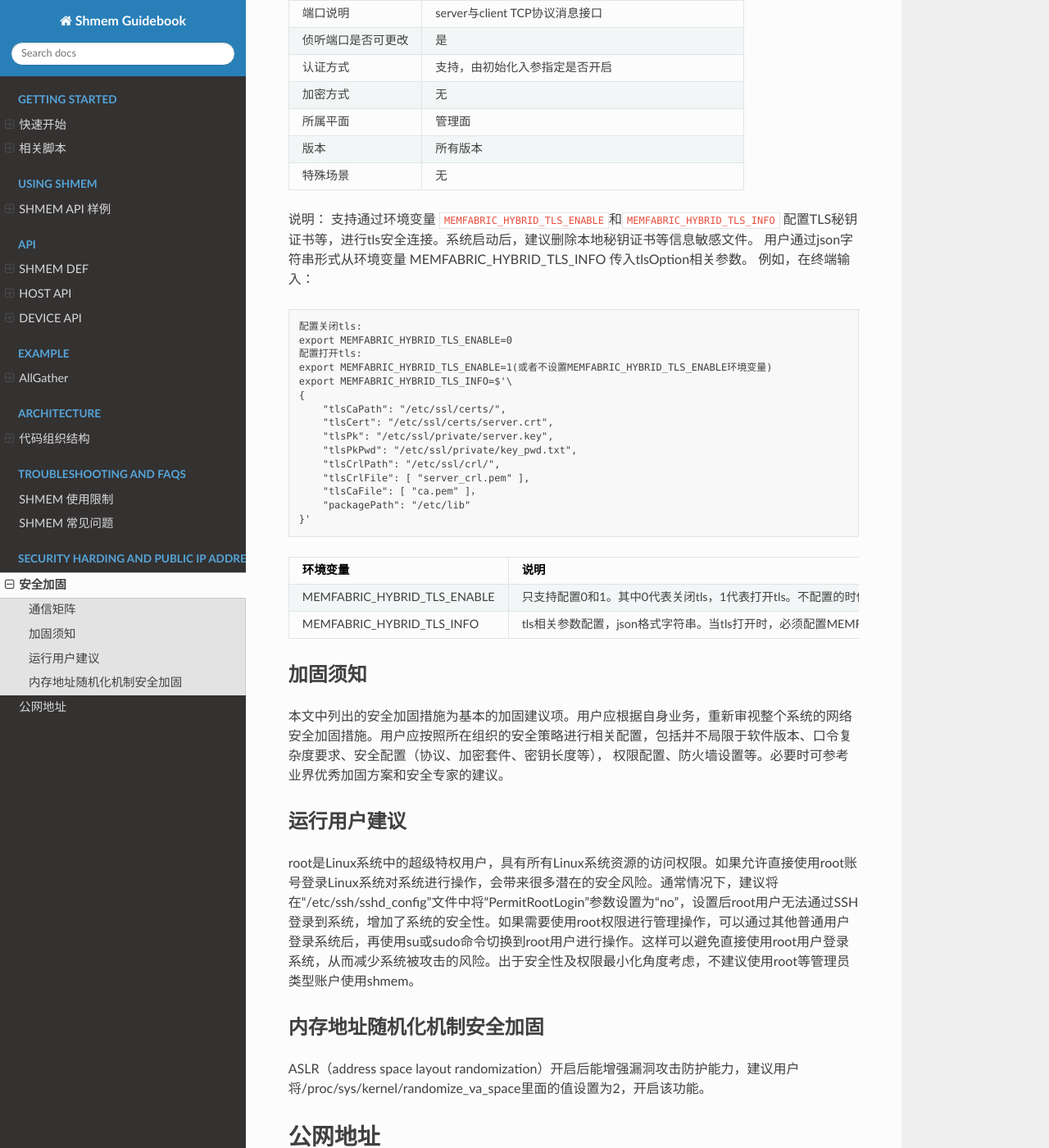
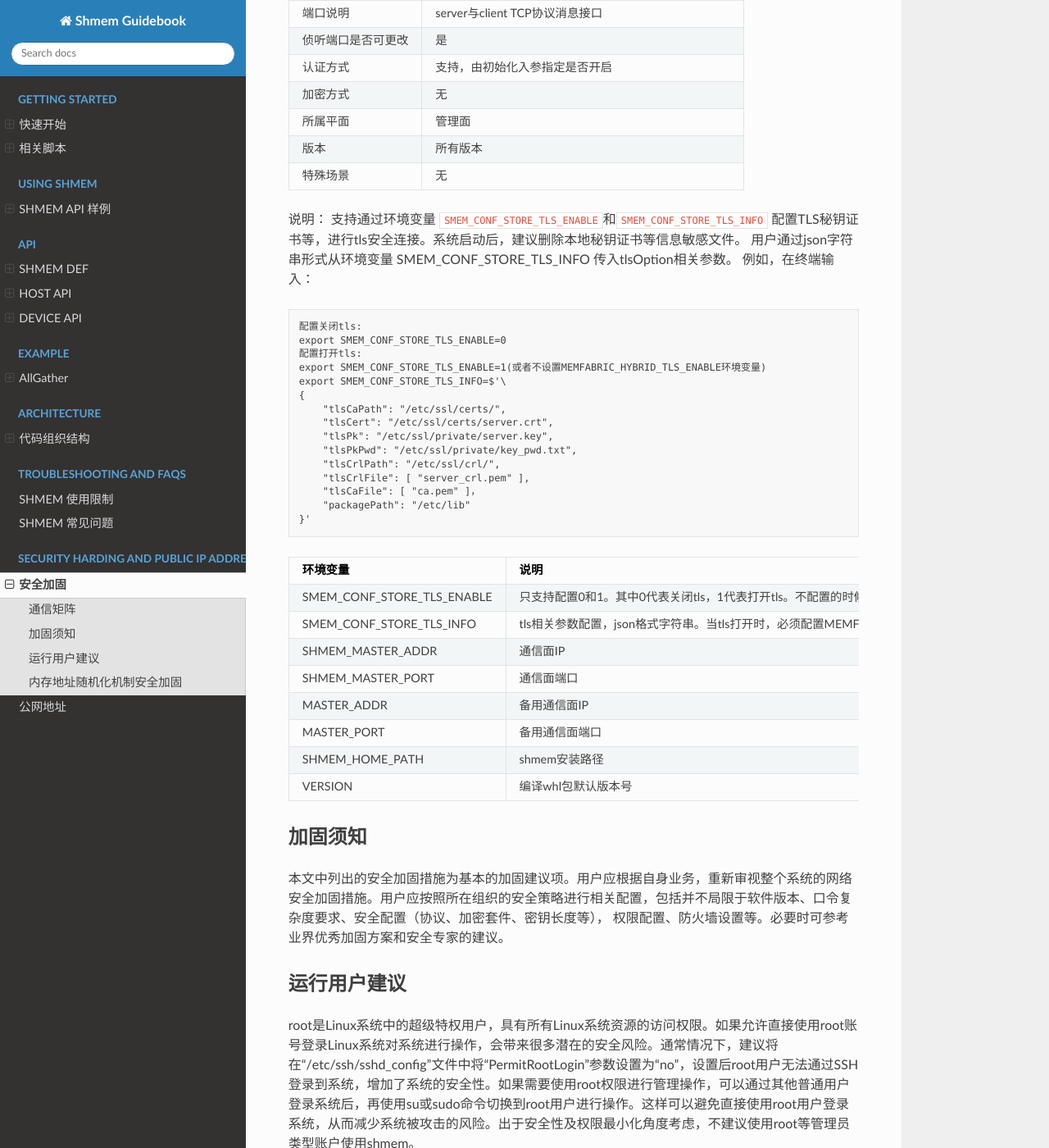
Before and after one commit to BillionsRichard/mm_rs_with_catlass, a Sphinx documentation site: the page built from docs/security.md, in a window 1280 px wide and 1400 px high, scrolled down 491 px. Shown: the whole window at 82% size. Built offline with Sphinx 7.4.7 and the Read the Docs theme 3.1.0, drawn with Linux system fonts in a browser that asks for light colours; the version number could not be read and is left out.

Commit message:
!166 fix security issue * fix issue

````diff
--- a/docs/security.md
+++ b/docs/security.md
@@ -20,15 +20,15 @@
 |特殊场景|无|
 
 说明：
-支持通过环境变量 `MEMFABRIC_HYBRID_TLS_ENABLE`和`MEMFABRIC_HYBRID_TLS_INFO` 配置TLS秘钥证书等，进行tls安全连接。系统启动后，建议删除本地秘钥证书等信息敏感文件。
-用户通过json字符串形式从环境变量 MEMFABRIC_HYBRID_TLS_INFO 传入tlsOption相关参数。
+支持通过环境变量 `SMEM_CONF_STORE_TLS_ENABLE`和`SMEM_CONF_STORE_TLS_INFO` 配置TLS秘钥证书等，进行tls安全连接。系统启动后，建议删除本地秘钥证书等信息敏感文件。
+用户通过json字符串形式从环境变量 SMEM_CONF_STORE_TLS_INFO 传入tlsOption相关参数。
 例如，在终端输入：
 ```
 配置关闭tls:
-export MEMFABRIC_HYBRID_TLS_ENABLE=0
+export SMEM_CONF_STORE_TLS_ENABLE=0
 配置打开tls:
-export MEMFABRIC_HYBRID_TLS_ENABLE=1(或者不设置MEMFABRIC_HYBRID_TLS_ENABLE环境变量)
-export MEMFABRIC_HYBRID_TLS_INFO=$'\
+export SMEM_CONF_STORE_TLS_ENABLE=1(或者不设置MEMFABRIC_HYBRID_TLS_ENABLE环境变量)
+export SMEM_CONF_STORE_TLS_INFO=$'\
 {
     "tlsCaPath": "/etc/ssl/certs/",
     "tlsCert": "/etc/ssl/certs/server.crt",
@@ -42,8 +42,14 @@ export MEMFABRIC_HYBRID_TLS_INFO=$'\
 ```
 | 环境变量 | 说明                                         |
 |------|--------------------------------------------|
-| MEMFABRIC_HYBRID_TLS_ENABLE  | 只支持配置0和1。其中0代表关闭tls，1代表打开tls。不配置的时候默认打开tls |
-| MEMFABRIC_HYBRID_TLS_INFO  | tls相关参数配置，json格式字符串。当tls打开时，必须配置MEMFABRIC_HYBRID_TLS_INFO           |
+| SMEM_CONF_STORE_TLS_ENABLE  | 只支持配置0和1。其中0代表关闭tls，1代表打开tls。不配置的时候默认打开tls |
+| SMEM_CONF_STORE_TLS_INFO  | tls相关参数配置，json格式字符串。当tls打开时，必须配置MEMFABRIC_HYBRID_TLS_INFO           |
+| SHMEM_MASTER_ADDR | 通信面IP |
+| SHMEM_MASTER_PORT | 通信面端口 |
+| MASTER_ADDR | 备用通信面IP |
+| MASTER_PORT | 备用通信面端口 |
+| SHMEM_HOME_PATH | shmem安装路径 |
+| VERSION | 编译whl包默认版本号 |
 
 
 ## 加固须知
````
Also changed, not shown: README.md (+1 -1 lines), docs/quickstart.md (+1 -1 lines), 5 other files.
